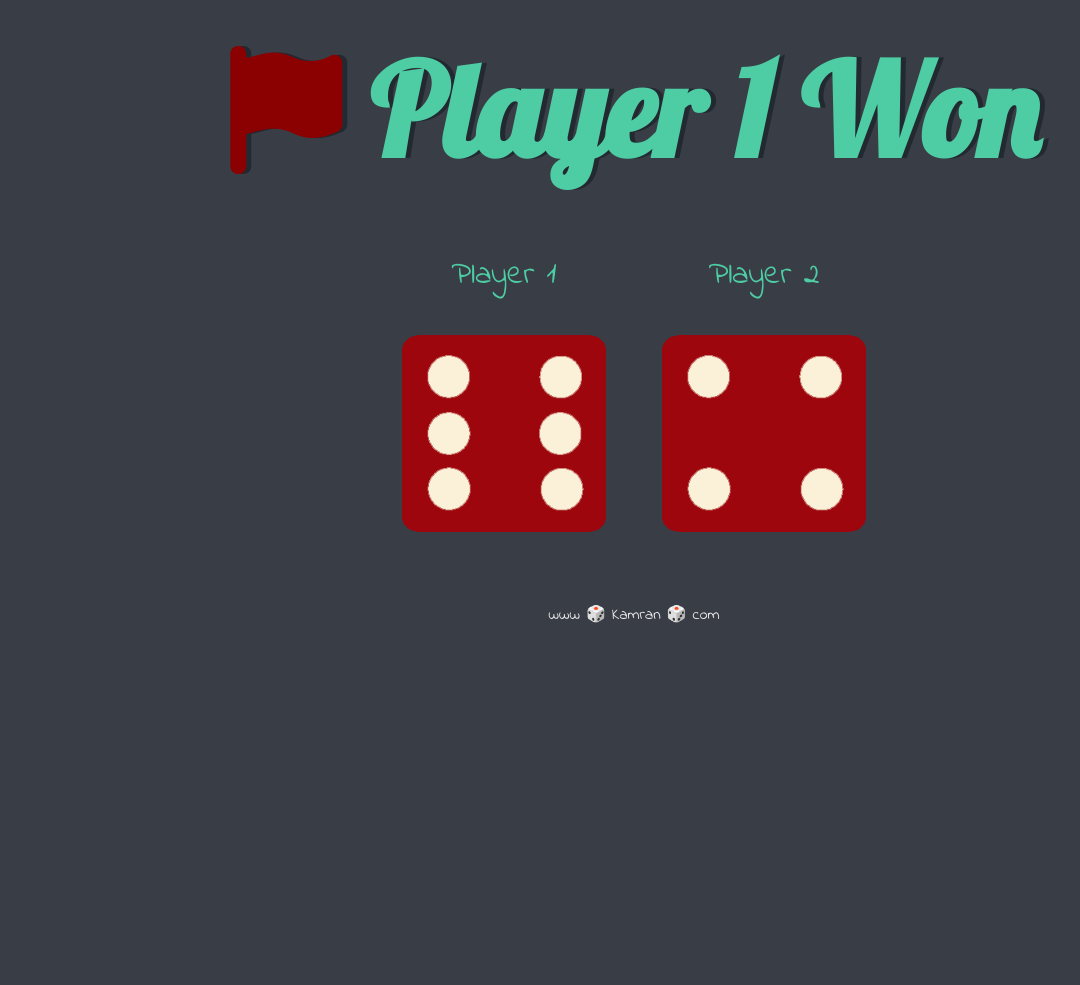
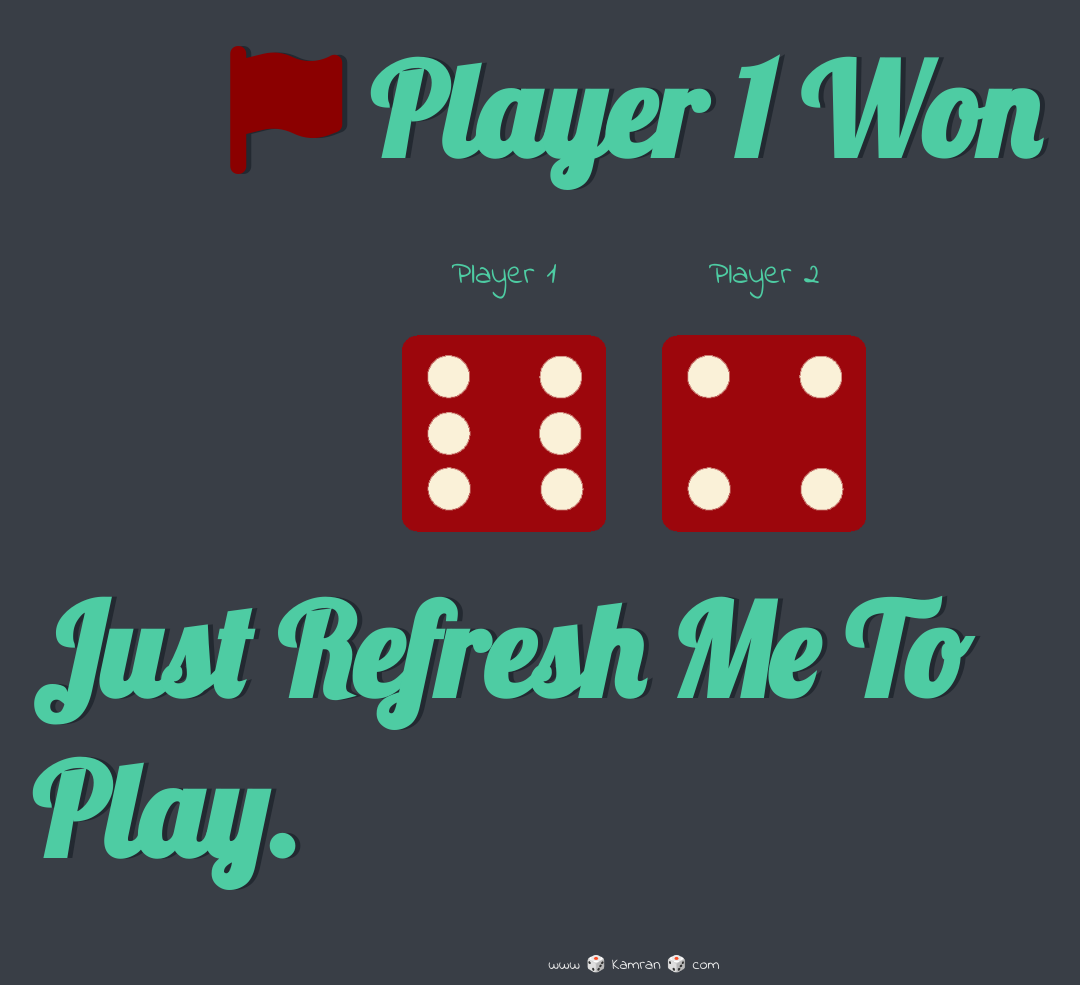
Before and after one commit to Kamran-goush-khan/Diece-Game, a plain HTML site: page index.html in a window 1280 px wide. Shown: the whole page, without its empty margins (6-1086 px from the left). Before the commit the page ends 800 px from the top, so only its background shows below. Drawn offline with Linux system fonts and the light colour scheme; files whose address does not match are found by name.

Commit message:
Update index.html

```diff
--- a/index.html
+++ b/index.html
@@ -31,6 +31,7 @@
 
     </div>
 
+    <h1> Just Refresh Me To Play. </h1>
 
   </body>
 
```
